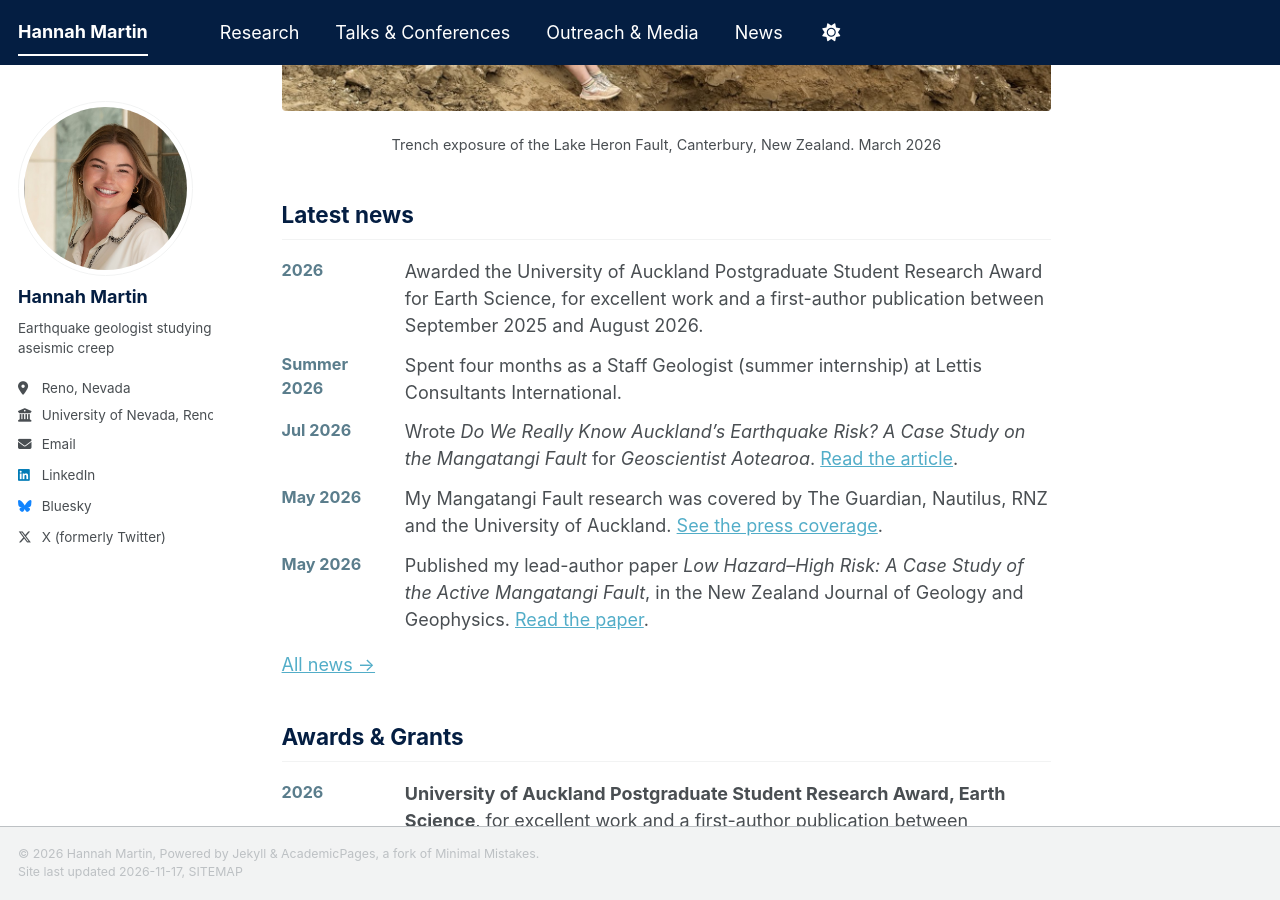
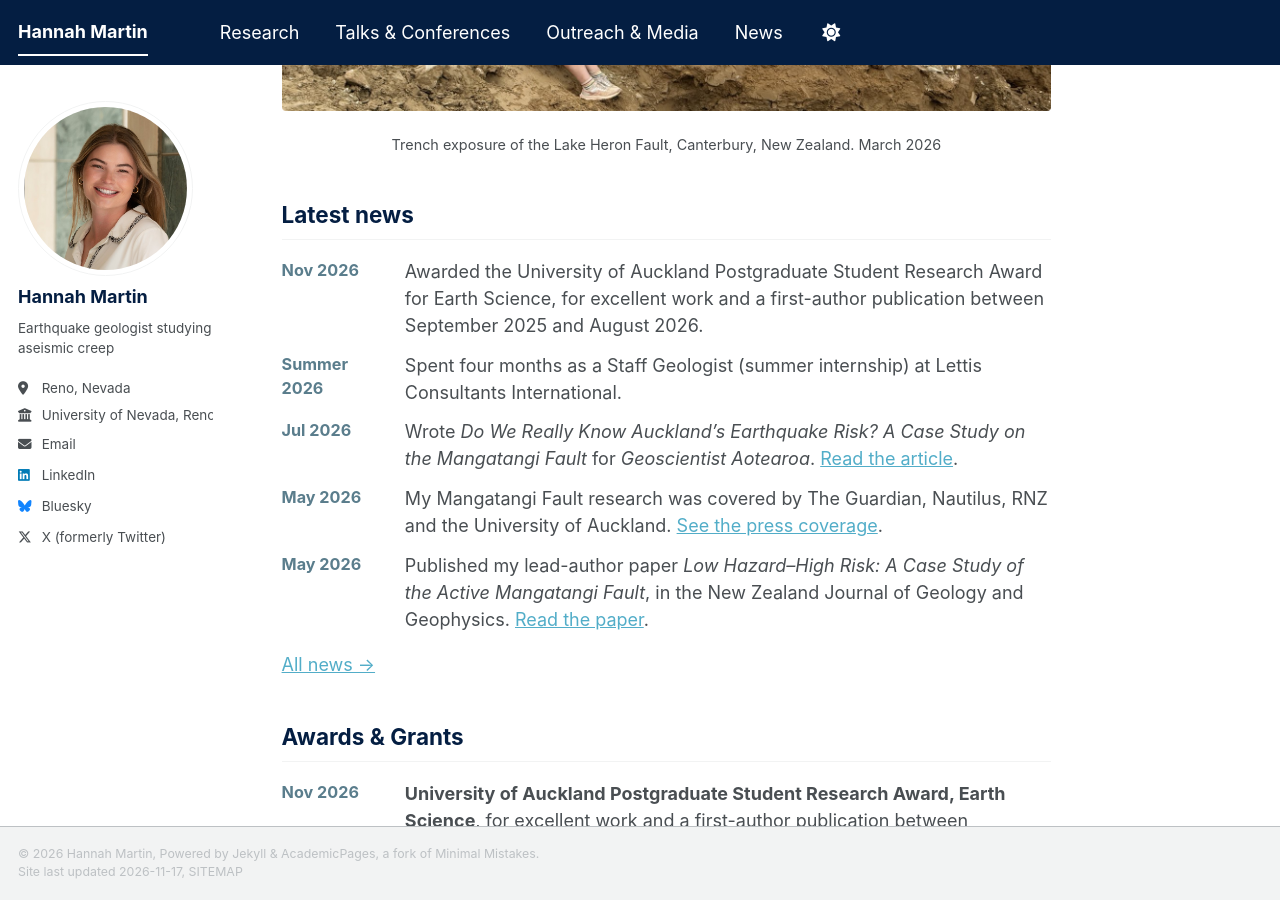
Before and after one commit to HannahMartinGeology/hannahmartingeology.github.io, a Jekyll site: the page built from _pages/about.md, in a window 1280 px wide and 900 px high, scrolled down 686 px. Built offline with Jekyll 4.4.1, drawn with Linux system fonts in a browser that asks for light colours; a style sheet for code colours, icons or effects is not loaded.

Commit message:
Date Auckland award November 2026
Co-Authored-By: Claude Opus 5.5 <noreply@anthropic.com>
Claude-Session: https://claude.ai/code/session_01DgkcoPr1qNd1CjQ2i3f6tK

```diff
--- a/_data/awards.yml
+++ b/_data/awards.yml
@@ -2,7 +2,7 @@
 #   when: shown in the date column, e.g. "2025" or "Apr 2025"
 #   title: the award name
 #   detail: optional, where it was awarded and what for (Markdown links allowed)
-- when: "2026"
+- when: "Nov 2026"
   title: "University of Auckland Postgraduate Student Research Award, Earth Science"
   detail: "for excellent work and a first-author publication between September 2025 and August 2026."
 - when: "2026"
--- a/_data/news.yml
+++ b/_data/news.yml
@@ -3,7 +3,6 @@
 #   when: optional text shown instead of the date, e.g. "2024" if the month is unknown
 #   text: one or two sentences (Markdown links allowed)
 - date: 2026-11-01
-  when: "2026"
   text: "Awarded the University of Auckland Postgraduate Student Research Award for Earth Science, for excellent work and a first-author publication between September 2025 and August 2026."
 - date: 2026-07-15
   when: "Summer 2026"
```
